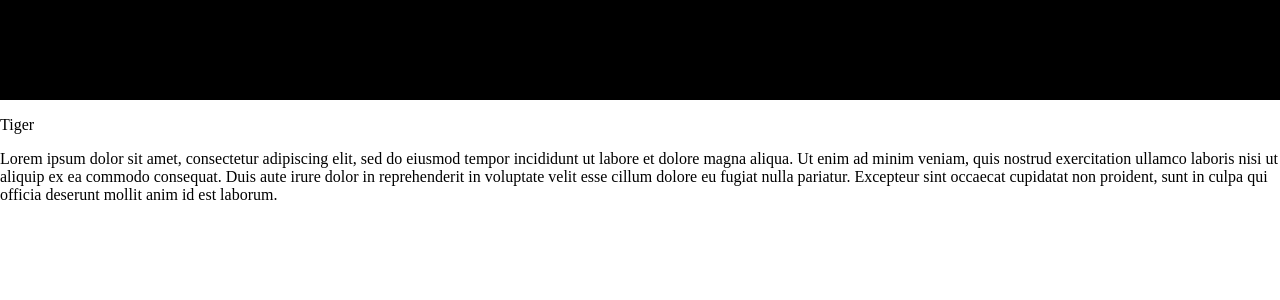
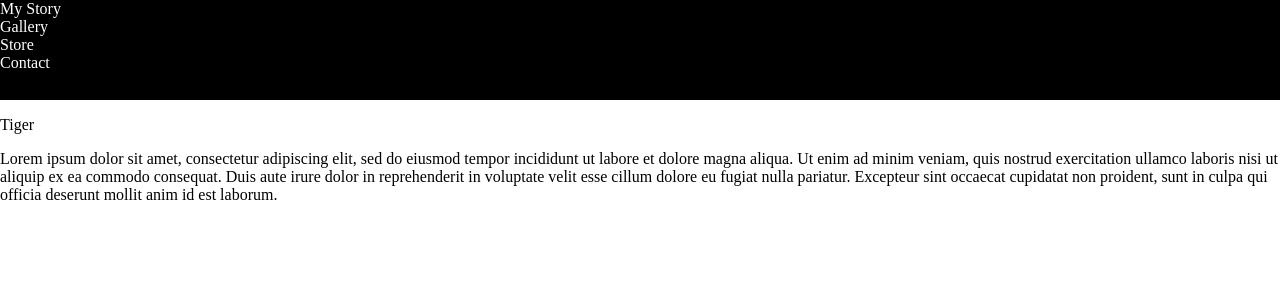
Before and after one commit to nayomi-morita/art-website, a React app: page / in a window 1280 px wide. Shown: the top 300 px of the page. Built offline with nearby package versions, Linux system fonts and the light colour scheme.

Commit message:
add to header

```diff
--- a/src/components/Header.jsx
+++ b/src/components/Header.jsx
@@ -5,14 +5,25 @@ function Header() {
   return(
     <div>
       <style jsx>{`
+        p{
+          margin: 0;
+        }
         .main{
           background-color: black;
           height: 100px;
           width: 100%;
         }
+        .container p{
+          color: white;
+        }
       `}</style>
       <div className="main">
-
+        <div className="container">
+          <p>My Story</p>
+          <p>Gallery</p>
+          <p>Store</p>
+          <p>Contact</p>
+        </div>
       </div>
     </div>
   );
```
